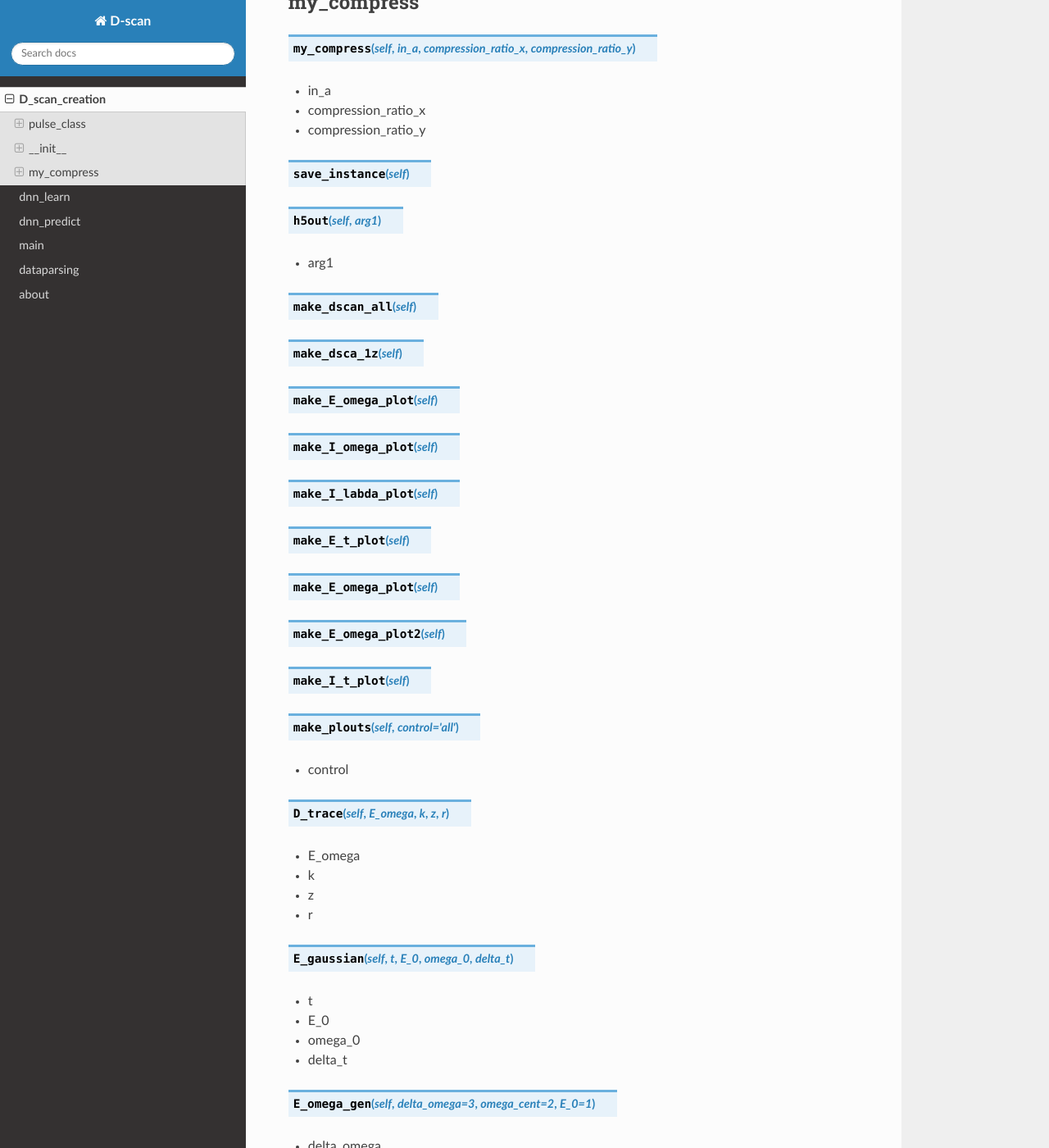
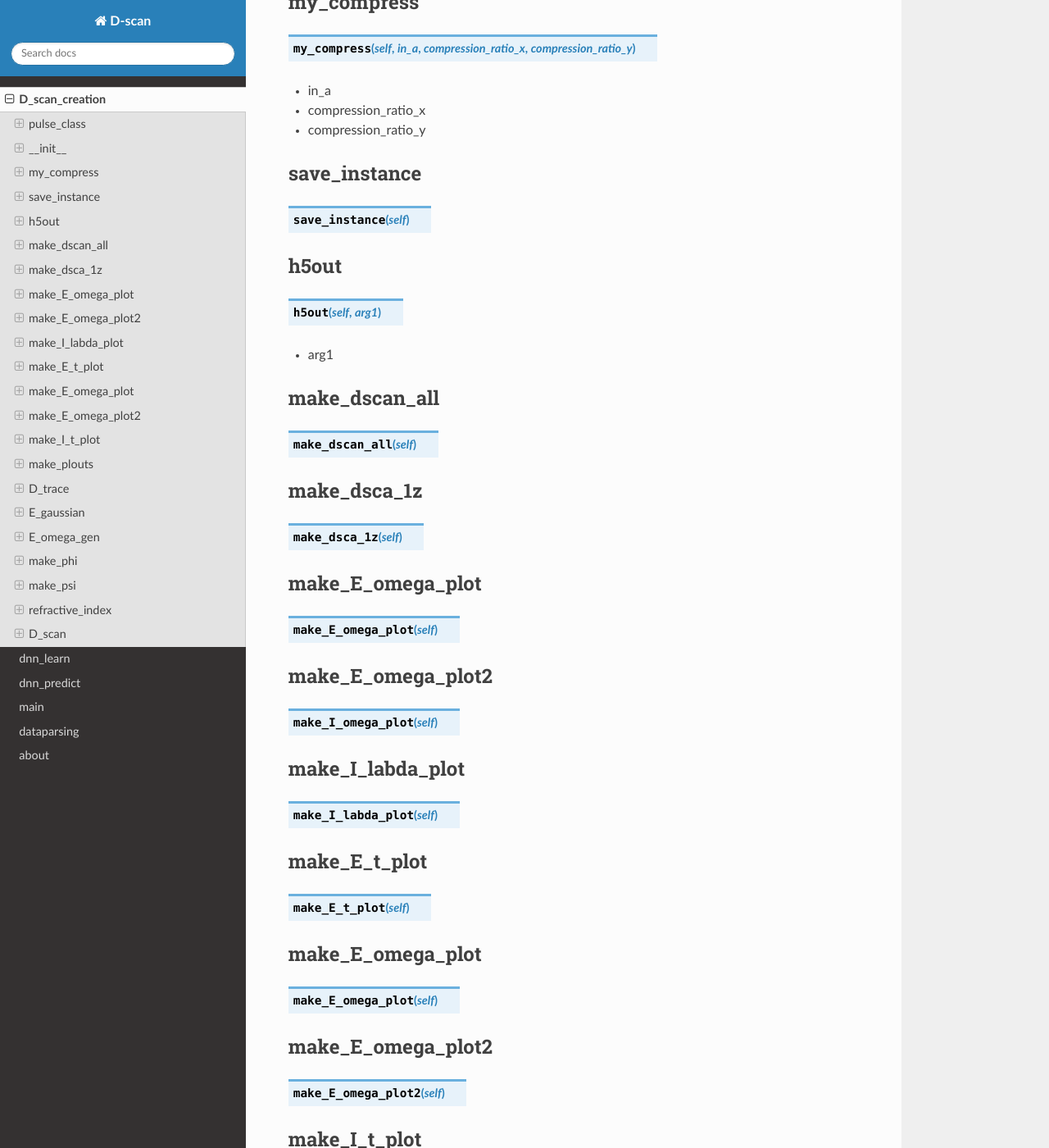
Before and after one commit to williamlouth/D-Scan-docs, a Sphinx documentation site: the page built from source/D-scan-creation.rst, in a window 1280 px wide and 1400 px high, scrolled down 658 px. Shown: the whole window at 82% size. Built offline with Sphinx 7.4.7 and the Read the Docs theme 2.0.0, drawn with Linux system fonts in a browser that asks for light colours; some of the changed text lies outside the part shown.

Commit message:
updating the docs

```diff
--- a/source/D-scan-creation.rst
+++ b/source/D-scan-creation.rst
@@ -29,34 +29,60 @@
 - compression_ratio_x
 - compression_ratio_y
 
+save_instance
+-------------
 .. py:function:: save_instance(self)
 
+h5out
+-----
 .. py:function:: h5out(self,arg1)
 
 - arg1
 
+make_dscan_all
+--------------
 .. py:function:: make_dscan_all(self)
 
+make_dsca_1z
+------------
 .. py:function:: make_dsca_1z(self)
 
+make_E_omega_plot
+-----------------
 .. py:function:: make_E_omega_plot(self)
 
+make_E_omega_plot2
+------------------
 .. py:function:: make_I_omega_plot(self)
 
+make_I_labda_plot
+-----------------
 .. py:function:: make_I_labda_plot(self)
 
+make_E_t_plot
+-------------
 .. py:function:: make_E_t_plot(self)
 
+make_E_omega_plot
+-----------------
 .. py:function:: make_E_omega_plot(self)
 
+make_E_omega_plot2
+------------------
 .. py:function:: make_E_omega_plot2(self)
 
+make_I_t_plot
+-------------
 .. py:function:: make_I_t_plot(self)
 
+make_plouts
+-----------
 .. py:function:: make_plouts(self,control="all")
 
 - control
 
+D_trace
+-------
 .. py:function:: D_trace(self,E_omega,k,z,r)
 
 - E_omega
@@ -65,6 +91,8 @@
 - r
 
 
+E_gaussian
+----------
 .. py:function:: E_gaussian(self,t,E_0,omega_0,delta_t)
 
 - t
@@ -72,6 +100,8 @@
 - omega_0
 - delta_t
 
+E_omega_gen
+-----------
 .. py:function:: E_omega_gen(self,delta_omega=3,omega_cent=2,E_0=1)
 
 - delta_omega
@@ -79,22 +109,30 @@
 - E_0
 
 
+make_phi
+--------
 .. py:function:: make_phi(self,control,centred = 2,phi_slope=1.0)
 
 - control
 - centred
 - phi_slope
 
+make_psi
+--------
 .. py:function:: make_psi(self,control,t_centred=0,psi_slope=1)
 
 - control
 - t_centred
 - psi_slope
 
+refractive_index
+----------------
 .. py:function:: refractive_index(self,wavelength)
 
 - wavelength
 
+D_scan
+------
 .. py:function:: D_scan(self,E_omega,omega,glass_diss)
 
 - E_omega
```
